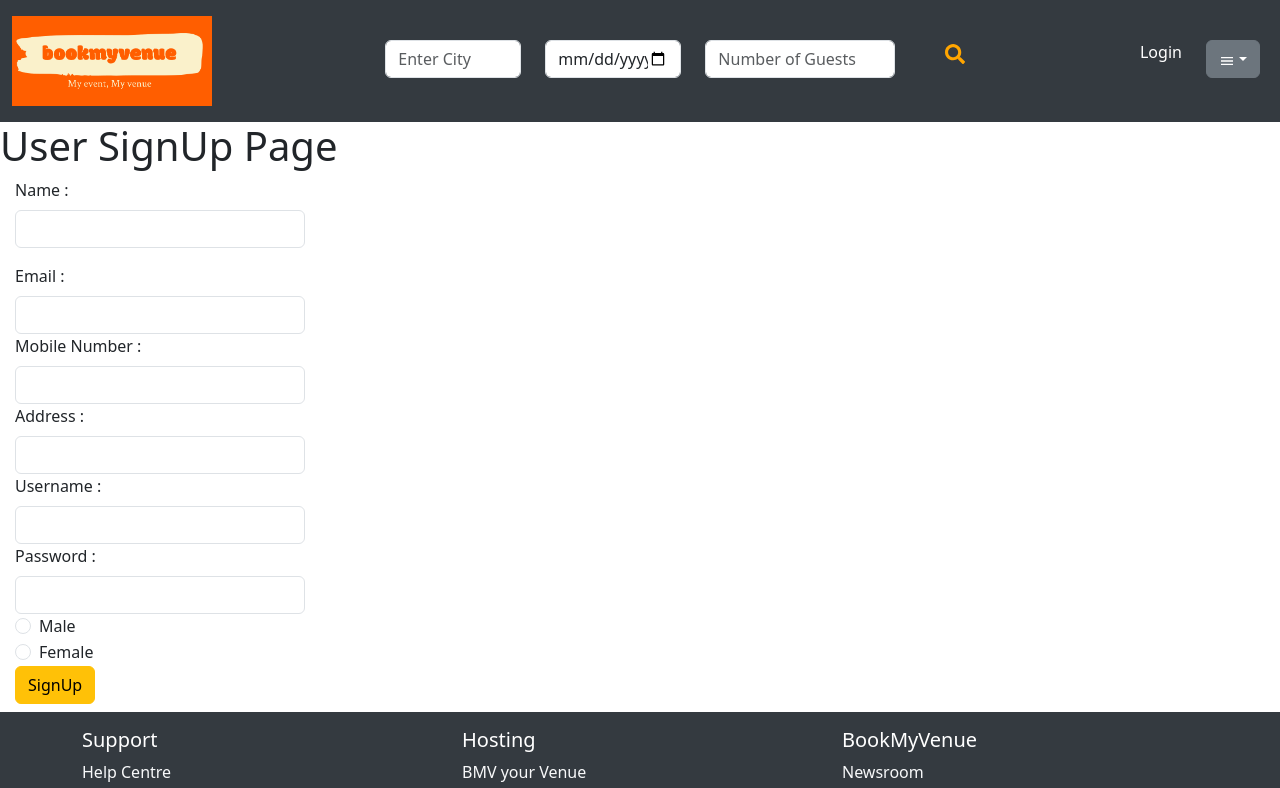
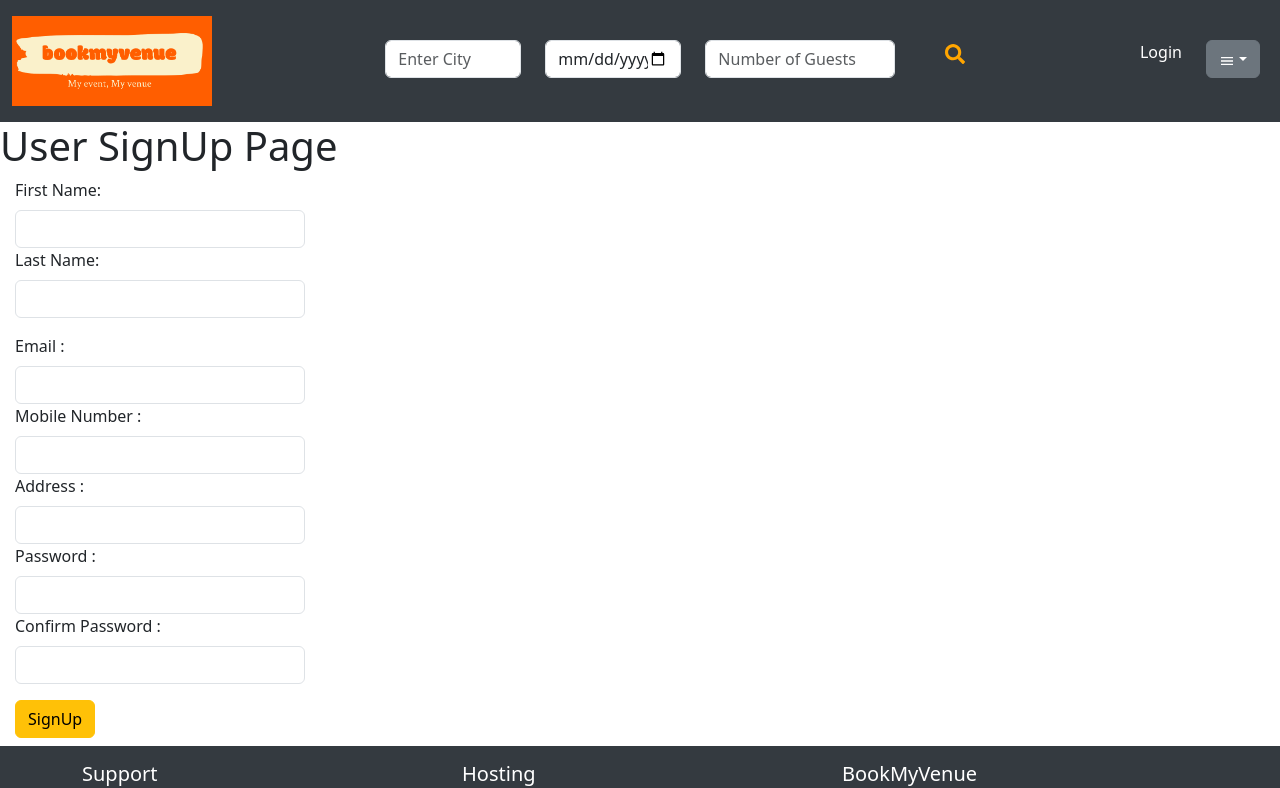
Before and after one commit to karanpatil41/bookMyVenueFrontend, a React (Create React App) app in the folder book-my-venue/: page /userSignUp in a window 1280 px wide. Shown: the top 788 px of the page. Built offline with nearby package versions, Linux system fonts and the light colour scheme.

Commit message:
Added User Signup functionality end-to-end

```diff
--- a/book-my-venue/src/Components/AddYourVenue.js
+++ b/book-my-venue/src/Components/AddYourVenue.js
@@ -161,7 +161,7 @@ const AddYourVenue = () => {
             value={formData.capacity}
             className="form-control"
             id="capacity"
-            placeholder="Enter Capacity of guests"
+            placeholder="Enter Guest Capacity"
             onChange={handleInputChange}
           />
         </div>
@@ -175,7 +175,7 @@ const AddYourVenue = () => {
             value={formData.amount}
             className="form-control"
             id="amount"
-            placeholder="Enter price to be paid for your venue per day"
+            placeholder="Enter price to be paid for venue per day"
             onChange={handleInputChange}
           />
         </div>
--- a/book-my-venue/src/Components/UserSignup.js
+++ b/book-my-venue/src/Components/UserSignup.js
@@ -1,16 +1,22 @@
+import axios from "axios";
 import React, { useState } from "react";
 // import './UserSignup.css';
 import { useNavigate } from "react-router-dom";
 
 const UserSignup = () => {
-  const [formData, setFormData] = useState({
-    cName: "",
-    cEmail: "",
-    cNumber: "",
-    cAddress: "",
-    cUsername: "",
+  const initialData = {
+    firstName: "",
+    lastName: "",
+    email: "",
+    contactNumber: "",
+    address: "",
+    password: "",
     cPassword: "",
-  });
+    roleId:1,
+  };
+  const [formData, setFormData] = useState(initialData);
+  const [passwordMatchError, setPasswordMatchError] = useState(false);
+  const [submitError, setSubmitError] = useState(null);
 
   const navigate = useNavigate();
 
@@ -19,36 +25,69 @@ const UserSignup = () => {
     setFormData({ ...formData, [name]: value });
   };
 
-  const handleSubmit = (e) => {
+  const handleSubmit = async (e) => {
     e.preventDefault();
-    console.log(formData);
-    navigate("/userLogin", {
-      state: { message: "Sign up successful.Please login" }
-    });
+
+    if (formData.password !== formData.cPassword) {
+      setPasswordMatchError(true);
+      return;
+    }
+    setPasswordMatchError(false);
+
+    try {
+      //Send user data to the server using Axios
+      const response = await axios.post(
+        "http://localhost:8080/api/users/signup",
+        formData
+      );
+
+      //Check the response and handle success or error accordingly
+      if (response.status === 201) {
+        console.log("User signed up successfully");
+        setFormData(initialData);
+      } else {
+        console.error("Error signing up user");
+        setSubmitError("Error signing up user");
+      }
+    } catch (error) {
+      console.error("Error signing up user", error.message);
+      setSubmitError("Error signing up user");
+    }
   };
   return (
     <div>
       <h1>User SignUp Page</h1>
       <form className="col-md-3" onSubmit={handleSubmit}>
-        <div className="form-group">
-          <label htmlFor="cName">Name :</label>
+        <div>
+          <label htmlFor="firstName">First Name: </label>
           <input
             type="text"
-            id="cName"
-            name="cName"
+            id="firstName"
+            name="firstName"
             className="form-control"
-            value={formData.cName}
+            value={formData.firstName}
+            onChange={handleChange}
+          />
+        </div>
+        <div className="mb-3">
+          <label htmlFor="lastName">Last Name: </label>
+          <input
+            type="text"
+            id="lastName"
+            name="lastName"
+            className="form-control"
+            value={formData.lastName}
             onChange={handleChange}
           />
         </div>
         <div>
-          <label htmlFor="cEmail">Email :</label>
+          <label htmlFor="email">Email :</label>
           <input
-            type="text"
-            id="cEmail"
-            name="cEmail"
+            type="email"
+            id="email"
+            name="email"
             className="form-control"
-            value={formData.cEmail}
+            value={formData.email}
             onChange={handleChange}
           />
         </div>
@@ -56,37 +95,37 @@ const UserSignup = () => {
           <label htmlFor="cName">Mobile Number :</label>
           <input
             type="text"
-            id="cNumber"
-            name="cNumber"
+            id="contactNumber"
+            name="contactNumber"
             className="form-control"
-            value={formData.cNumber}
+            value={formData.contactNumber}
             onChange={handleChange}
           />
         </div>
         <div>
-          <label htmlFor="cAddress">Address :</label>
+          <label htmlFor="address">Address :</label>
           <input
             type="text"
-            id="cAddress"
-            name="cAddress"
+            id="address"
+            name="address"
             className="form-control"
-            value={formData.cAddress}
+            value={formData.address}
             onChange={handleChange}
           />
         </div>
         <div>
-          <label htmlFor="cUsername">Username :</label>
+          <label htmlFor="password">Password :</label>
           <input
-            type="text"
-            id="cUsername"
-            name="cUsername"
+            type="password"
+            id="password"
+            name="password"
             className="form-control"
-            value={formData.cUsername}
+            value={formData.password}
             onChange={handleChange}
           />
         </div>
         <div>
-          <label htmlFor="cPassword">Password :</label>
+          <label htmlFor="password">Confirm Password :</label>
           <input
             type="password"
             id="cPassword"
@@ -96,29 +135,12 @@ const UserSignup = () => {
             onChange={handleChange}
           />
         </div>
-        <div class="form-check">
-          <input
-            class="form-check-input"
-            type="radio"
-            name="flexRadioDefault"
-            id="flexRadioDefault1"
-          />
-          <label class="form-check-label" for="flexRadioDefault1">
-            Male
-          </label>
-        </div>
-        <div class="form-check">
-          <input
-            class="form-check-input"
-            type="radio"
-            name="flexRadioDefault"
-            id="flexRadioDefault2"
-          />
-          <label class="form-check-label" for="flexRadioDefault2">
-            Female
-          </label>
-        </div>
-        <button type="submit" className="btn btn-warning">
+
+        {passwordMatchError && (
+          <div className="text-danger mt-2">Passwords do not match.</div>
+        )}
+        {submitError && <div className="text-danger mt-2">{submitError}</div>}
+        <button type="submit" className="btn btn-warning mt-3">
           SignUp
         </button>
       </form>
--- a/book-my-venue/src/Components/Userlogin.js
+++ b/book-my-venue/src/Components/Userlogin.js
@@ -55,7 +55,7 @@ function UserLogin() {
             onChange={handleInputChange}
           />
         </div>
-        <button type="submit" className="btn btn-warning">
+        <button type="submit" className="btn btn-warning mt-3">
           Login User
         </button>
       </form>
--- a/book-my-venue/src/Components/Venue.js
+++ b/book-my-venue/src/Components/Venue.js
@@ -71,7 +71,6 @@ const Venue = () => {
                       <h5 className="card-title">{venueName}</h5>
                       <p className="card-text">{amount}</p>
                       <p className="card-text">{contactNumber}</p>
-                      <p className="card-text">{description}</p>
                       <p className="card-text">{address}</p>
                       <p className="card-text">{capacity}</p>
                       <button type="button" className="btn btn-warning">
```
